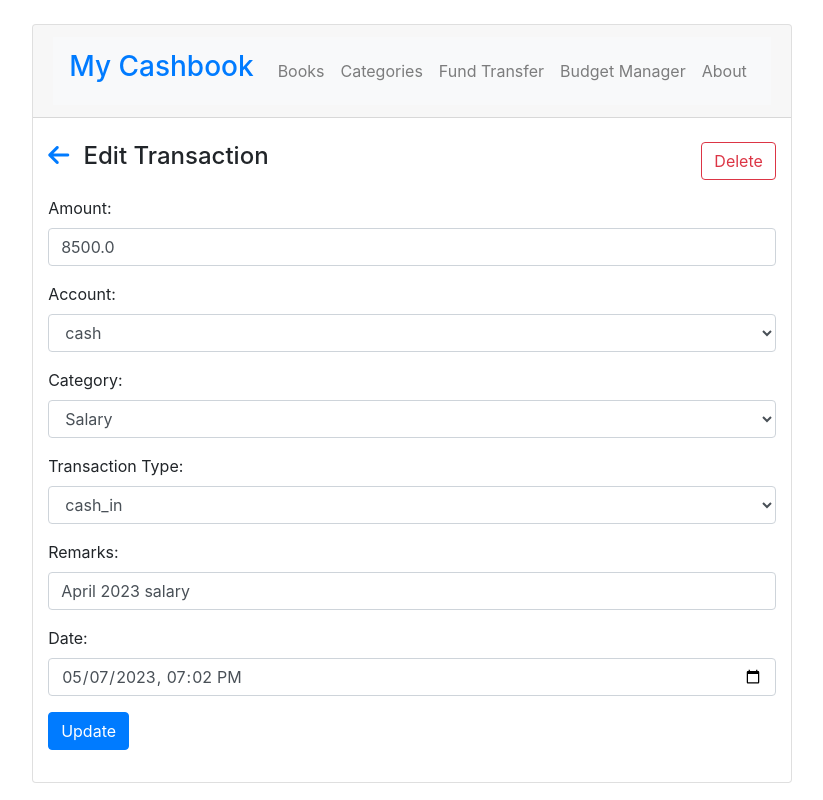
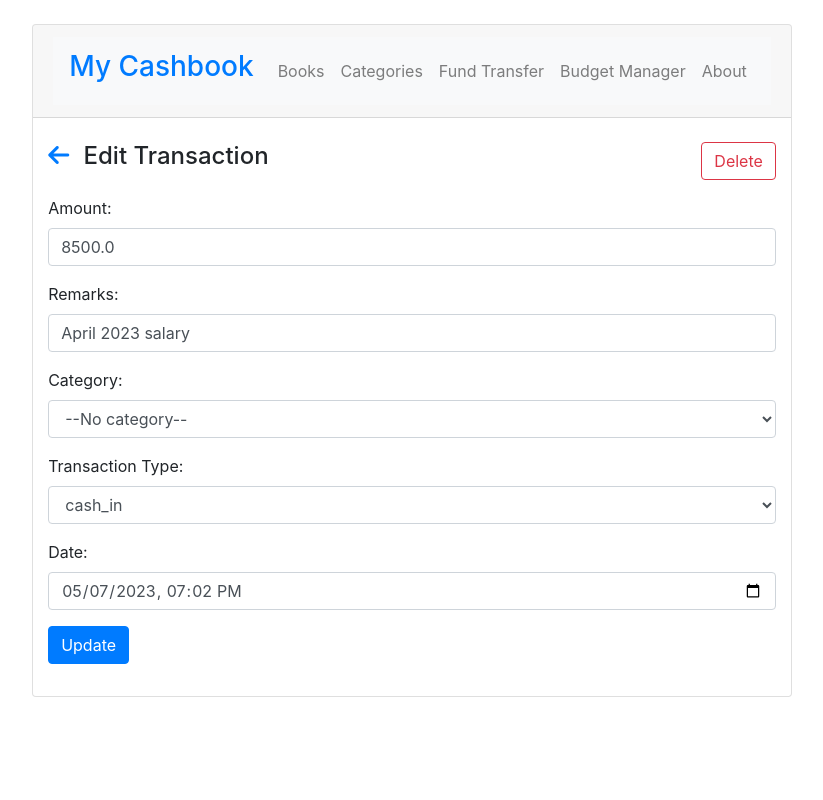
Before and after one commit to shamimhcp1/my-cashbook, a Django app: page /cashbook/transaction/edit/2/ in a window 1280 px wide. Shown: the whole page, without its empty margins (228-1051 px from the left). Run offline with Django 4.2, Linux system fonts and the light colour scheme; data comes from the database, SQL or seed files in the repository; both versions use the stored data as it was after the commit.

Commit message:
update transaction, category

```diff
--- a/cashbook/forms.py
+++ b/cashbook/forms.py
@@ -1,9 +1,14 @@
 # forms.py
 
 from django import forms
-from .models import Transaction
+from .models import Transaction, Category
 
 class TransactionForm(forms.ModelForm):
     class Meta:
         model = Transaction
         fields = ['amount', 'account_id', 'category_id', 'trx_type_id', 'remarks', 'create_date']
+
+class CategoryForm(forms.ModelForm):
+    class Meta:
+        model = Category
+        fields = ['name']
--- /dev/null
+++ b/cashbook/static/cashbook/scripts/delete-button.js
@@ -0,0 +1,13 @@
+
+// JavaScript/jQuery code for delete-button
+$(document).ready(function() {
+
+  // Click event handler for the Delete button
+  $("#delete-button").click(function(e) {
+    e.preventDefault(); // Prevent the default form submission
+
+    if (window.confirm("Are you sure you want to delete this?")) {
+      $("#delete-form").submit();  // Submit the Delete form
+    }
+  });
+});
--- a/cashbook/templates/cashbook/base.html
+++ b/cashbook/templates/cashbook/base.html
@@ -7,7 +7,7 @@
     <title>My Cashbook</title>
     <link rel="stylesheet" href="https://cdn.jsdelivr.net/npm/bootstrap@4.6.2/dist/css/bootstrap.min.css" integrity="sha384-xOolHFLEh07PJGoPkLv1IbcEPTNtaed2xpHsD9ESMhqIYd0nLMwNLD69Npy4HI+N" crossorigin="anonymous">
     <link rel="stylesheet" href="https://cdnjs.cloudflare.com/ajax/libs/font-awesome/6.4.0/css/all.min.css" integrity="sha512-iecdLmaskl7CVkqkXNQ/ZH/XLlvWZOJyj7Yy7tcenmpD1ypASozpmT/E0iPtmFIB46ZmdtAc9eNBvH0H/ZpiBw==" crossorigin="anonymous" referrerpolicy="no-referrer" />
-
+    {% load static %}
 </head>
 <body>
     <div class="container">
--- a/cashbook/templates/cashbook/index.html
+++ b/cashbook/templates/cashbook/index.html
@@ -37,6 +37,7 @@
         <div class="col-4">
             <select class="form-control" name="category" id="category" required>
                 <option value="" {% if category_filter == '' %}selected{% endif %}>Category</option>
+                <option value="">No Category</option>
                 {% for category in categories %}
                 <option value="{{ category.id }}" {% if category_filter == category.id %}selected{% endif %}>{{ category.name }}</option>
                 {% endfor %}
--- a/cashbook/templates/cashbook/transaction_edit.html
+++ b/cashbook/templates/cashbook/transaction_edit.html
@@ -27,17 +27,15 @@
       </div>
 
       <div class="form-group">
-        <label for="account">Account:</label>
-        <select class="form-control" name="account" required>
-          {% for account in accounts %}
-          <option value="{{ account.id }}" {% if account.id == transaction.account_id.id %}selected{% endif %}>{{ account.name }}</option>
-          {% endfor %}
-        </select>
+        <label for="remarks">Remarks:</label>
+        <input type="text" class="form-control" name="remarks" value="{{ transaction.remarks }}">
       </div>
 
+
       <div class="form-group">
-        <label for="category">Category:</label>
-        <select class="form-control" name="category" required>
+        <label for="category">Category: </label>
+        <select class="form-control" name="category">
+          <option value="null" >--No category--</option>
           {% for category in categories %}
           <option value="{{ category.id }}" {% if category.id == transaction.category_id.id %}selected{% endif %}>{{ category.name }}</option>
           {% endfor %}
@@ -54,11 +52,6 @@
       </div>
 
       <div class="form-group">
-        <label for="remarks">Remarks:</label>
-        <input type="text" class="form-control" name="remarks" value="{{ transaction.remarks }}" required>
-      </div>
-
-      <div class="form-group">
         <label for="create_date">Date:</label>
         <input type="datetime-local" class="form-control" name="create_date" value="{{ transaction.create_date|date:'Y-m-d\TH:i' }}" required>
       </div>
@@ -71,20 +64,8 @@
 
   </div>
 
-<script src="https://code.jquery.com/jquery-3.6.0.min.js"></script>
-<script>
-  // JavaScript/jQuery code
-  $(document).ready(function() {
-
-    // Click event handler for the Delete button
-    $("#delete-button").click(function(e) {
-      e.preventDefault(); // Prevent the default form submission
-
-      if (window.confirm("Are you sure you want to delete this transaction?")) {
-        $("#delete-form").submit();  // Submit the Delete form
-      }
-    });
-  });
-</script>
+  {% load static %}
+  <script src="https://code.jquery.com/jquery-3.6.0.min.js"></script>
+  <script src="{% static 'cashbook/scripts/delete-button.js' %}"></script>
 
 {% endblock %}
--- a/cashbook/urls.py
+++ b/cashbook/urls.py
@@ -4,10 +4,16 @@
 app_name = "cashbook"
 urlpatterns = [
     path("", views.index, name="index"),
+
     path("transaction/cash_in", views.cash_in, name="cash_in"),
     path("transaction/cash_out", views.cash_out, name="cash_out"),
     path('transaction/edit/<int:transaction_id>/', views.edit_transaction, name='edit_transaction'),
     path('transaction/delete/', views.delete_transaction, name='delete_transaction'),
+
     path('contact/', views.contact_view, name='contact'),
+
     path('category/', views.manage_category, name='manage_category'),
+    path('category/add', views.add_category, name='add_category'),
+    path('category/edit/<int:category_id>', views.edit_category, name='edit_category'),
+    path('category/delete/', views.delete_category, name='delete_category'),
 ]
--- a/cashbook/views.py
+++ b/cashbook/views.py
@@ -1,6 +1,6 @@
 from django.shortcuts import render, get_object_or_404, redirect
 from django.http import HttpResponse
-from .forms import TransactionForm
+from .forms import TransactionForm, CategoryForm
 from django.db.models import Q, Sum
 from datetime import date, timedelta
 from cashbook.models import Category, Account, Transaction, TrxType
@@ -53,7 +53,7 @@
     total_cash_in = trx_all.filter(trx_type_id=type_cash_in).aggregate(Sum('amount'))['amount__sum'] or 0
     total_cash_out = trx_all.filter(trx_type_id=type_cash_out).aggregate(Sum('amount'))['amount__sum'] or 0
 
-    acc_cash = Account.objects.get(name='Cash')
+    acc_cash = Account.objects.get(name='cash')
     net_balance = acc_cash.initial_balance + total_cash_in - total_cash_out
 
     context = {
@@ -75,28 +75,27 @@
 
     return render(request, 'cashbook/index.html', context)
 
+# cash in transaction add
 def cash_in(request):
-    categories    = Category.objects.all()
-    accounts      = Account.objects.all()
+    categories = Category.objects.filter(is_active=True).order_by("name")
+    acc_cash      = Account.objects.get(name='cash')
     type_cash_in  = TrxType.objects.get(name='cash_in')
     transaction   = Transaction()
 
     context = {
-        'categories'    : categories,
-        'accounts'      : accounts
+        'categories'    : categories
     }
 
     if request.method == 'POST':
-        account_id = request.POST['account']
-        account = get_object_or_404(Account, pk=account_id)
-        transaction.account_id = account
+        if request.POST['category'] != 'null':
+            category_id = request.POST['category']
+            category = get_object_or_404(Category, pk=category_id)
+            transaction.category_id = category
+        else:
+            transaction.category_id = None
 
-        category_id = request.POST['category']
-        category = get_object_or_404(Category, pk=category_id)
-        transaction.category_id = category
-
+        transaction.account_id = acc_cash
         transaction.trx_type_id = type_cash_in
-
         transaction.amount          = request.POST['amount']
         transaction.remarks         = request.POST['remarks']
         transaction.create_date     = request.POST['create_date']
@@ -106,26 +105,26 @@
     else:
         return render(request, 'cashbook/cash_in.html', context)
 
+# cash out transaction add
 def cash_out(request):
-    categories    = Category.objects.all()
-    accounts      = Account.objects.all()
+    categories = Category.objects.filter(is_active=True).order_by("name")
+    acc_cash      = Account.objects.get(name='cash')
     type_cash_out = TrxType.objects.get(name='cash_out')
     transaction   = Transaction()
 
     context = {
-        'categories'    : categories,
-        'accounts'      : accounts
+        'categories'    : categories
     }
 
     if request.method == 'POST':
-        account_id = request.POST['account']
-        account = get_object_or_404(Account, pk=account_id)
-        transaction.account_id = account
+        if request.POST['category'] != 'null':
+            category_id = request.POST['category']
+            category = get_object_or_404(Category, pk=category_id)
+            transaction.category_id = category
+        else:
+            transaction.category_id = None
 
-        category_id = request.POST['category']
-        category = get_object_or_404(Category, pk=category_id)
-        transaction.category_id = category
-
+        transaction.account_id = acc_cash
         transaction.trx_type_id = type_cash_out
 
         transaction.amount          = request.POST['amount']
@@ -148,13 +147,15 @@
         form = TransactionForm(instance=transaction)
 
     if request.method == 'POST':
-        account_id = request.POST['account']
-        account = get_object_or_404(Account, pk=account_id)
-        transaction.account_id = account
+        acc_cash      = Account.objects.get(name='cash')
+        transaction.account_id = acc_cash
 
-        category_id = request.POST['category']
-        category = get_object_or_404(Category, pk=category_id)
-        transaction.category_id = category
+        if request.POST['category'] != 'null':
+            category_id = request.POST['category']
+            category = get_object_or_404(Category, pk=category_id)
+            transaction.category_id = category
+        else:
+            transaction.category_id = None
 
         trx_id = request.POST['trx_type']
         trx_type = get_object_or_404(TrxType, pk=trx_id)
@@ -167,7 +168,8 @@
 
         return redirect('cashbook:index')  # Replace with the appropriate URL name for the transaction list
     else:
-        categories    = Category.objects.all()
+
+        categories    = Category.objects.filter(is_active=True).order_by('name')
         accounts      = Account.objects.all()
         trx_types     = TrxType.objects.all()
         context = {
@@ -215,3 +217,42 @@
         'total_categories' : total_categories
     }
     return render(request, 'cashbook/category/manage_category.html', context)
+
+def add_category(request):
+
+    category = Category()
+    if request.method == 'POST':
+        is_active = request.POST.get('is_active', False)
+        if not is_active:
+            category.is_active = is_active
+        category.name = request.POST['name']
+        category.save()
+        return redirect('cashbook:manage_category')
+    else:
+        return render(request, 'cashbook/category/add_category.html')
+
+def edit_category(request, category_id):
+
+    category = get_object_or_404(Category, pk=category_id)
+    if request.method == 'POST':
+        is_active = request.POST.get('is_active', False)
+        if is_active:
+            category.is_active = True
+        else:
+            category.is_active = is_active
+        category.name = request.POST['name']
+        category.save()
+        return redirect('cashbook:manage_category')
+    else:
+        form = CategoryForm(instance=category)
+        return render(request, 'cashbook/category/edit_category.html', context= {
+            'category' : category,
+            'form'  : form
+        })
+
+def delete_category(request):
+    # return HttpResponse(request.POST['category_id'])
+    if request.method == 'POST':
+        category = get_object_or_404(Category, pk=request.POST['category_id'])
+        category.delete()
+    return redirect('cashbook:manage_category')
--- a/cashmanager/settings.py
+++ b/cashmanager/settings.py
@@ -116,7 +116,10 @@
 # Static files (CSS, JavaScript, Images)
 # https://docs.djangoproject.com/en/4.2/howto/static-files/
 
+import os
+
 STATIC_URL = "static/"
+STATIC_ROOT = os.path.join(BASE_DIR, 'static')
 
 # Default primary key field type
 # https://docs.djangoproject.com/en/4.2/ref/settings/#default-auto-field
```
Also changed, not shown: cashbook/models.py (+4 -3 lines), cashbook/templates/cashbook/cash_in.html (+4 -11 lines), cashbook/templates/cashbook/cash_out.html (+3 -11 lines), cashbook/templates/cashbook/category/add_category.html (added, +28 -0 lines), cashbook/templates/cashbook/category/edit_category.html (added, +30 -0 lines), cashbook/templates/cashbook/category/manage_category.html (+35 -9 lines), README.md, cashbook/migrations/0006_category_is_active_alter_transaction_amount_and_more.py (added), db.sqlite3.
